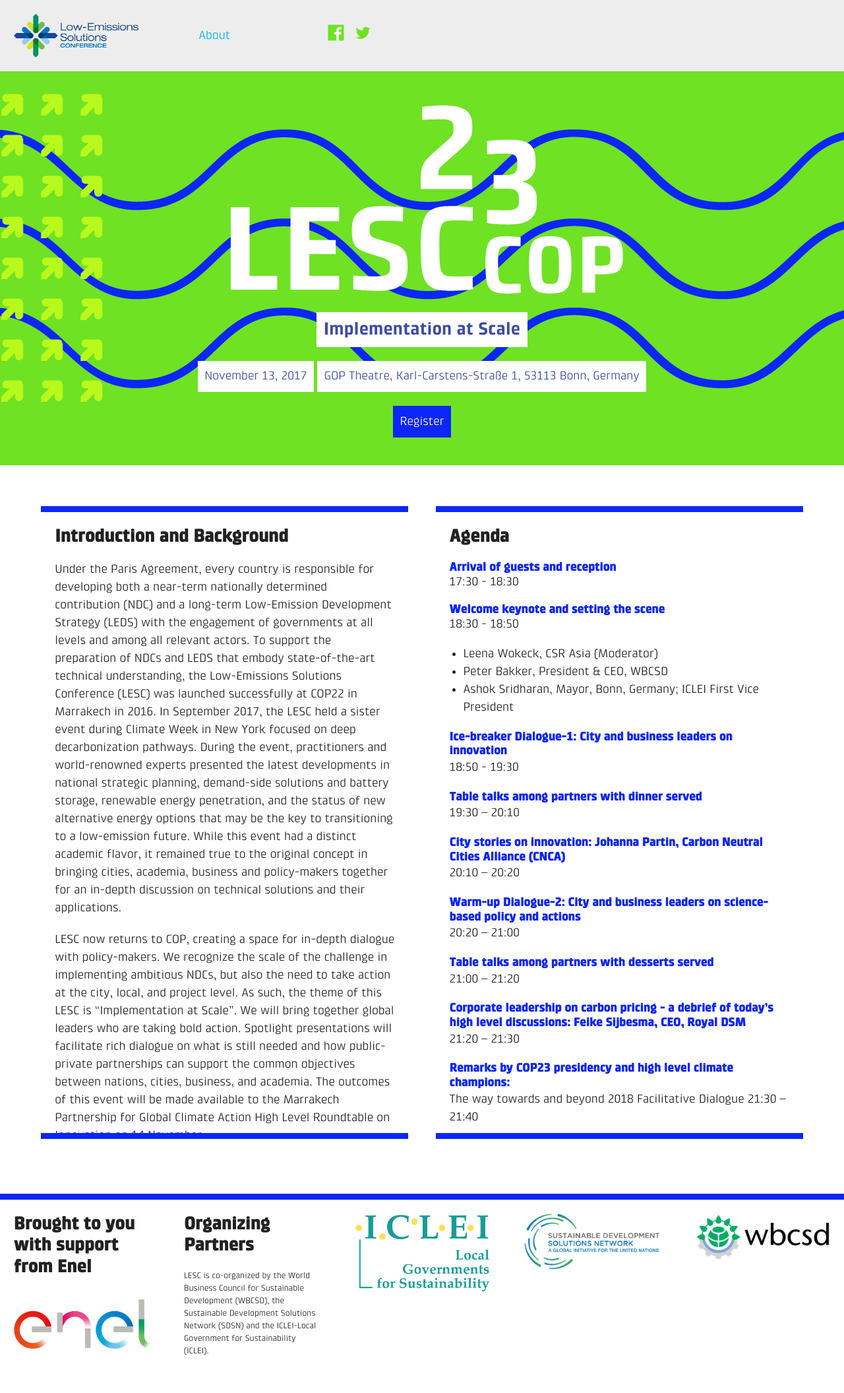
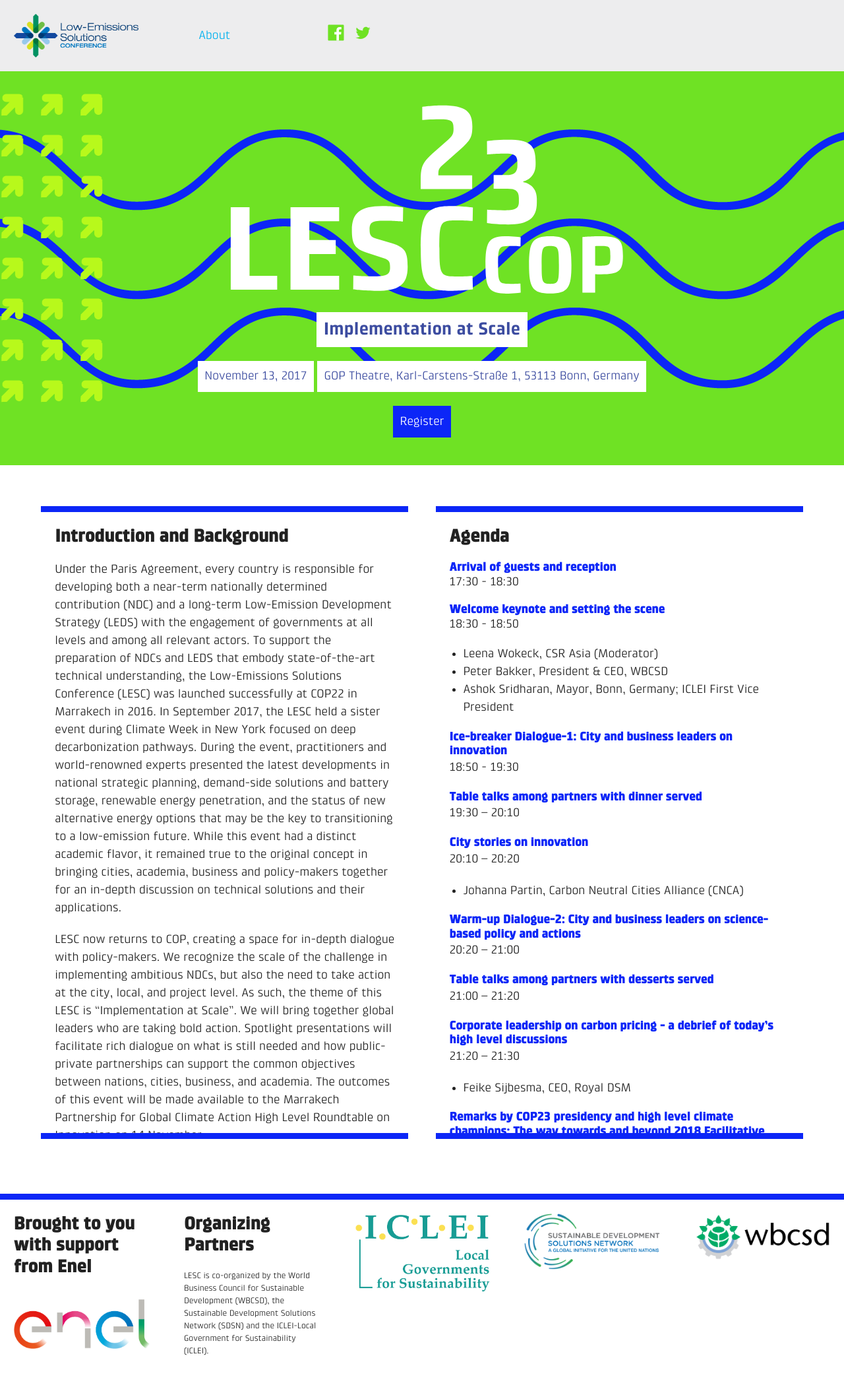
Before and after one commit to ryanswaney/lesc-jekyll, a Jekyll site: the page built from _event/lesc-cop23.markdown, in a window 1280 px wide. Shown: the whole page at 66% size. Built offline with Jekyll 4.4.1, drawn with Linux system fonts in a browser that asks for light colours.

Commit message:
Tweaked content of the agenda.

```diff
--- a/_event/lesc-cop23.markdown
+++ b/_event/lesc-cop23.markdown
@@ -30,8 +30,10 @@
   ## Table talks among partners with dinner served
   19:30 – 20:10
 
-  ## City stories on innovation: Johanna Partin, Carbon Neutral Cities Alliance (CNCA)
+  ## City stories on innovation
   20:10 – 20:20
+
+  - Johanna Partin, Carbon Neutral Cities Alliance (CNCA)
 
   ## Warm-up Dialogue-2: City and business leaders on science-based policy and actions
   20:20 – 21:00
@@ -39,11 +41,12 @@
   ## Table talks among partners with desserts served
   21:00 – 21:20
 
-  ## Corporate leadership on carbon pricing - a debrief of today's high level discussions: Feike Sijbesma, CEO, Royal DSM
+  ## Corporate leadership on carbon pricing - a debrief of today's high level discussions
   21:20 – 21:30
 
-  ## Remarks by COP23 presidency and high level climate champions:
-  The way towards and beyond 2018 Facilitative Dialogue
+  - Feike Sijbesma, CEO, Royal DSM
+
+  ## Remarks by COP23 presidency and high level climate champions: The way towards and beyond 2018 Facilitative Dialogue
   21:30 – 21:40
 
   ## Closing Remarks
```
